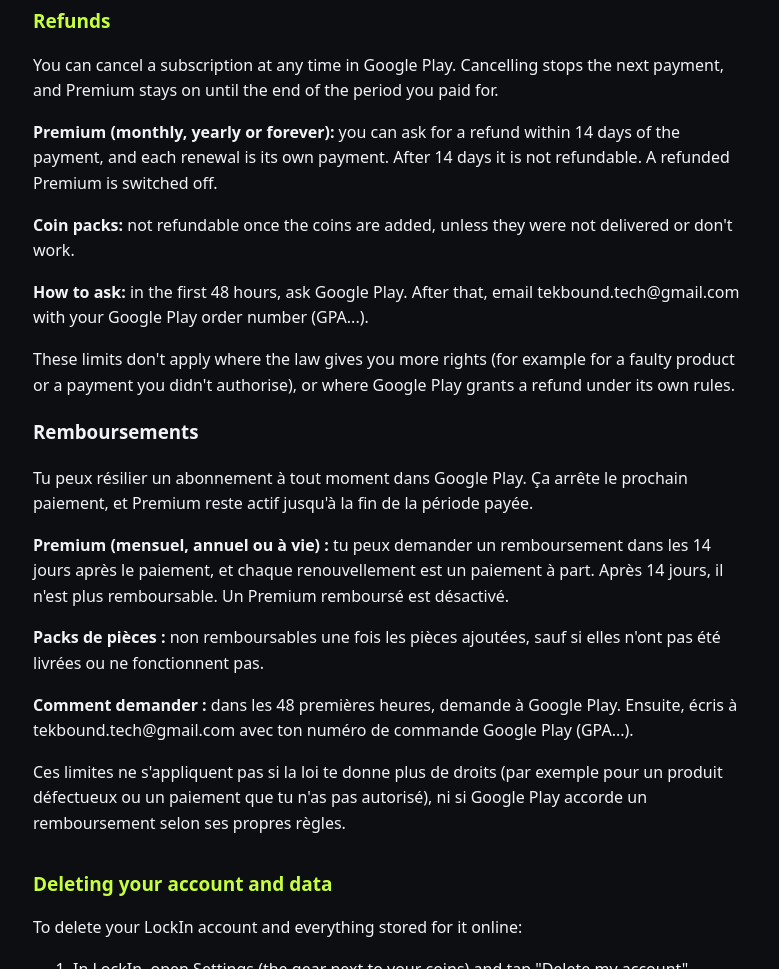
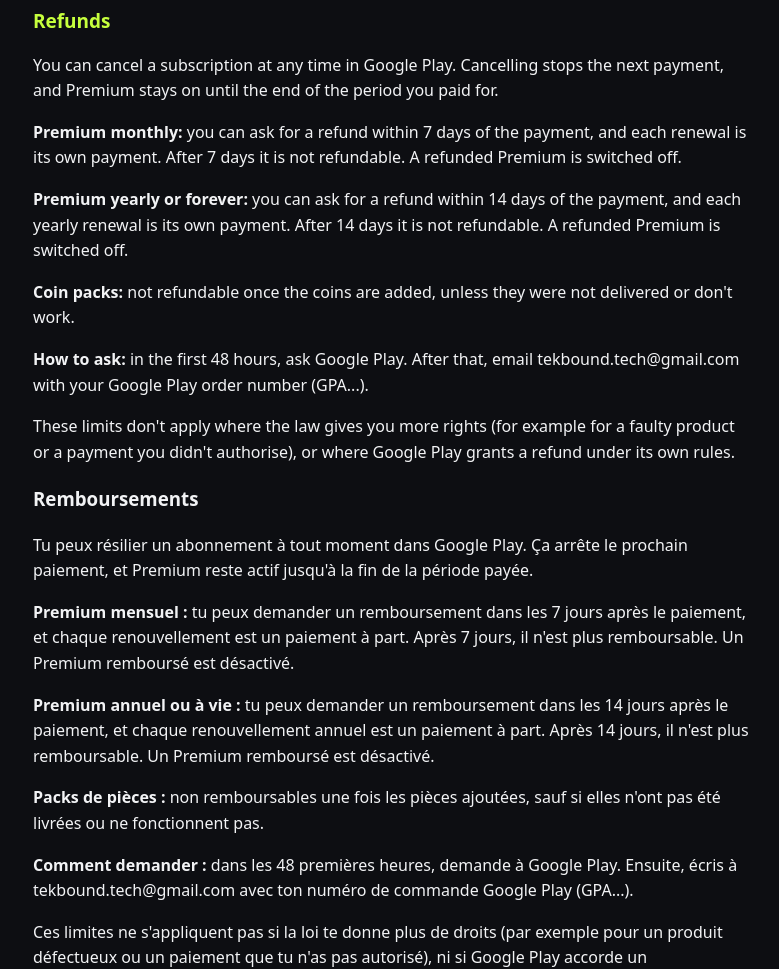
Before and after one commit to youssefchakala/lockin-privacy, a plain HTML site: page index.html in a window 1280 px wide. Shown: the part 2780-3749 px from the top of the page, without its empty margins (247-1026 px from the left). Drawn offline with Linux system fonts and the light colour scheme.

Commit message:
Privacy policy: 7-day refund window for monthly Premium
Yearly and forever stay at 14 days.

Co-Authored-By: Claude Opus 5.5 <noreply@anthropic.com>

```diff
--- a/index.html
+++ b/index.html
@@ -57,7 +57,8 @@
 
 <h2 id="refunds">Refunds</h2>
 <p>You can cancel a subscription at any time in Google Play. Cancelling stops the next payment, and Premium stays on until the end of the period you paid for.</p>
-<p><strong>Premium (monthly, yearly or forever):</strong> you can ask for a refund within 14 days of the payment, and each renewal is its own payment. After 14 days it is not refundable. A refunded Premium is switched off.</p>
+<p><strong>Premium monthly:</strong> you can ask for a refund within 7 days of the payment, and each renewal is its own payment. After 7 days it is not refundable. A refunded Premium is switched off.</p>
+<p><strong>Premium yearly or forever:</strong> you can ask for a refund within 14 days of the payment, and each yearly renewal is its own payment. After 14 days it is not refundable. A refunded Premium is switched off.</p>
 <p><strong>Coin packs:</strong> not refundable once the coins are added, unless they were not delivered or don't work.</p>
 <p><strong>How to ask:</strong> in the first 48 hours, ask Google Play. After that, email tekbound.tech@gmail.com with your Google Play order number (GPA...).</p>
 <p>These limits don't apply where the law gives you more rights (for example for a faulty product or a payment you didn't authorise), or where Google Play grants a refund under its own rules.</p>
@@ -65,7 +66,8 @@
 <h3 lang="fr">Remboursements</h3>
 <div lang="fr">
 <p>Tu peux résilier un abonnement à tout moment dans Google Play. Ça arrête le prochain paiement, et Premium reste actif jusqu'à la fin de la période payée.</p>
-<p><strong>Premium (mensuel, annuel ou à vie) :</strong> tu peux demander un remboursement dans les 14 jours après le paiement, et chaque renouvellement est un paiement à part. Après 14 jours, il n'est plus remboursable. Un Premium remboursé est désactivé.</p>
+<p><strong>Premium mensuel :</strong> tu peux demander un remboursement dans les 7 jours après le paiement, et chaque renouvellement est un paiement à part. Après 7 jours, il n'est plus remboursable. Un Premium remboursé est désactivé.</p>
+<p><strong>Premium annuel ou à vie :</strong> tu peux demander un remboursement dans les 14 jours après le paiement, et chaque renouvellement annuel est un paiement à part. Après 14 jours, il n'est plus remboursable. Un Premium remboursé est désactivé.</p>
 <p><strong>Packs de pièces :</strong> non remboursables une fois les pièces ajoutées, sauf si elles n'ont pas été livrées ou ne fonctionnent pas.</p>
 <p><strong>Comment demander :</strong> dans les 48 premières heures, demande à Google Play. Ensuite, écris à tekbound.tech@gmail.com avec ton numéro de commande Google Play (GPA...).</p>
 <p>Ces limites ne s'appliquent pas si la loi te donne plus de droits (par exemple pour un produit défectueux ou un paiement que tu n'as pas autorisé), ni si Google Play accorde un remboursement selon ses propres règles.</p>
```
